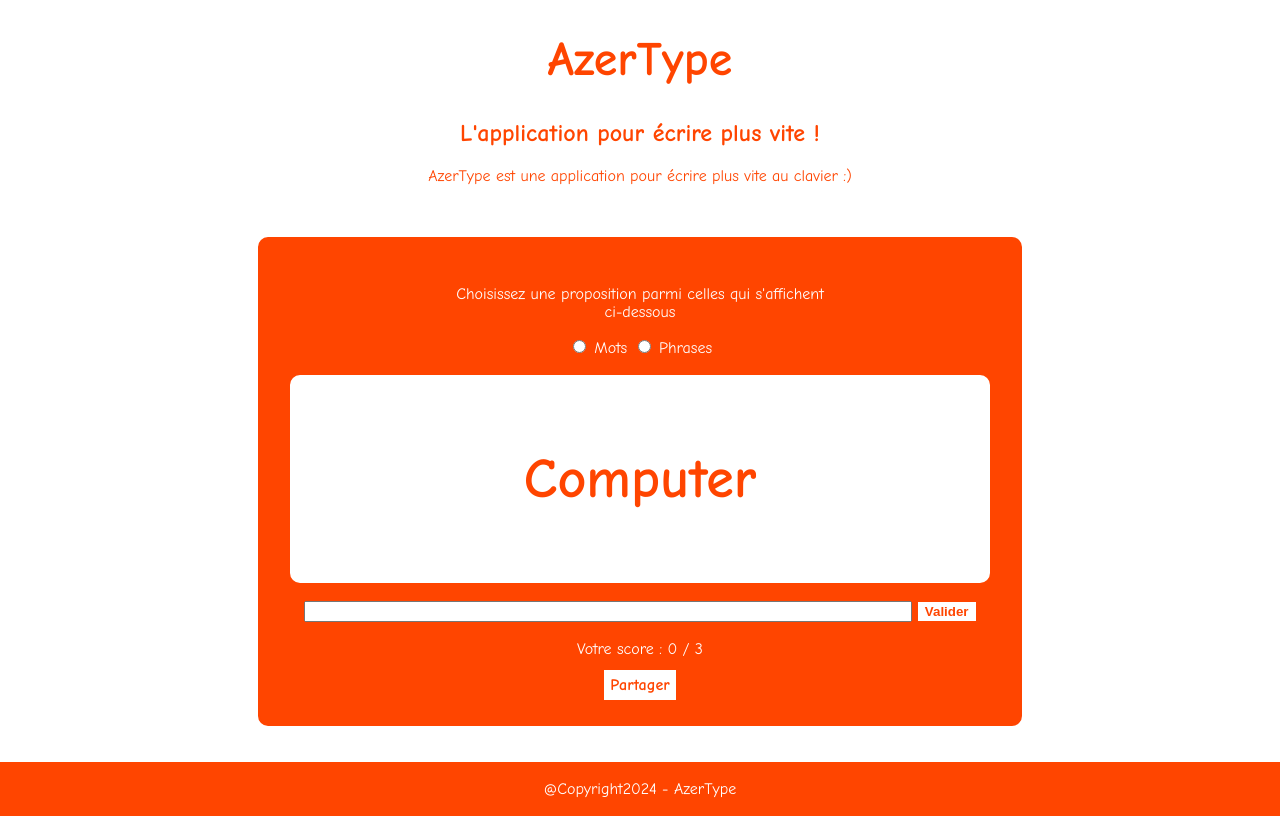
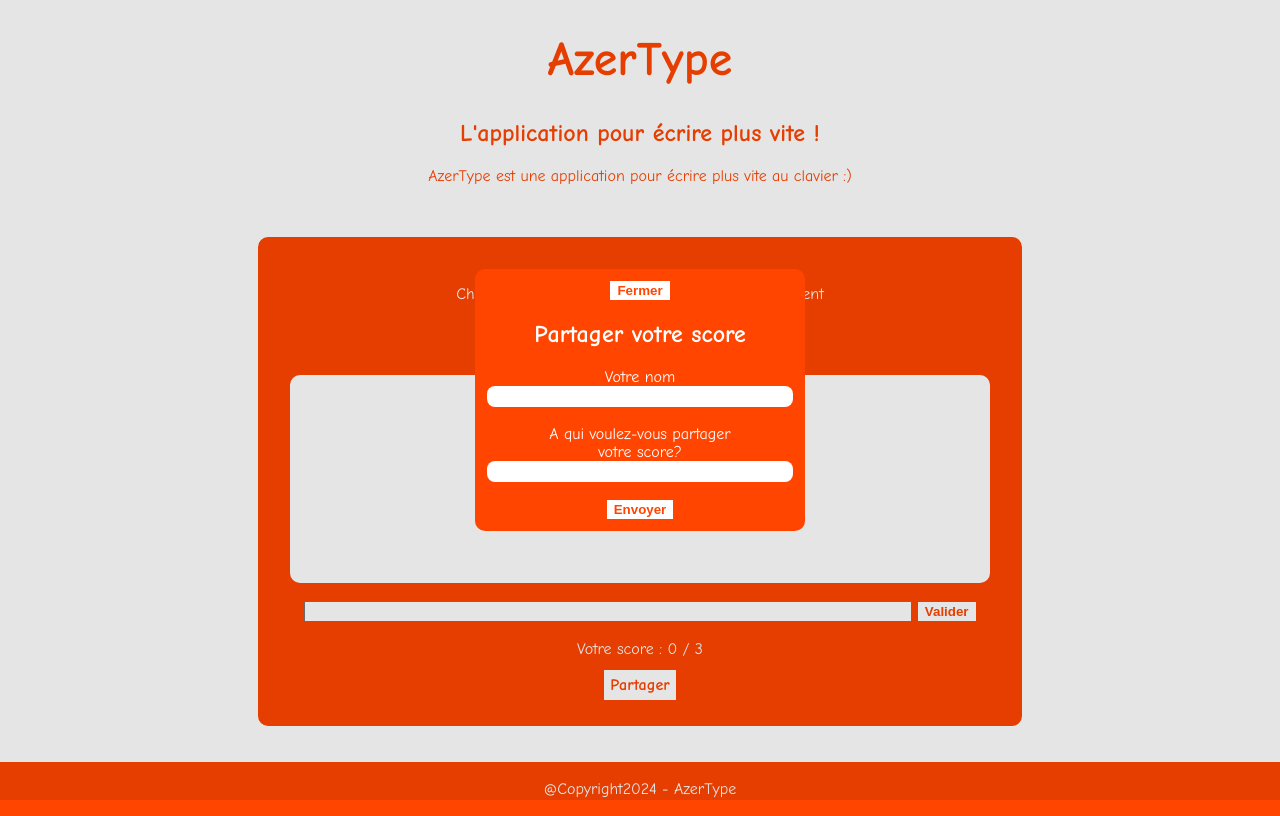
Before and after one commit to fullstackdev225/azertype, a plain HTML site: page index.html in a window 1280 px wide. Both pictures are taken after a click on the link "Partager". Drawn offline with Linux system fonts and the light colour scheme.

Commit message:
Création d'une boîte de dialog contenant un formulaire d'envoie de score

```diff
--- a/css/style.css
+++ b/css/style.css
@@ -90,3 +90,43 @@ footer{
     background-color: orangered;
     color: #fff;
 }
+
+/* style of dialog */
+
+.modal{
+    text-align: center;
+    border: 2px solid orangered;
+    background-color: orangered;
+    padding: 10px;
+    border-radius: 10px;
+}
+
+.modal h1{
+    color: #fff;
+}
+
+.modal label{
+    color: #fff;
+}
+
+.modal input{
+    width: 300px;
+    padding: 3px;
+    color: orangered;
+    font-weight: bold;
+    border-radius: 8px;
+    border-width: 0px;
+}
+
+.modal button{
+    border: 1px solid #fff;
+    background-color: #fff;
+    color: orangered;
+    font-weight: bold;
+    cursor: pointer;
+    transition: opacity 300ms;
+}
+
+.modal button:hover{
+    opacity: 0.8;
+}
--- a/index.html
+++ b/index.html
@@ -39,8 +39,26 @@
                      Votre score : <span>0</span>
                  </div><br>
 
+                 <dialog class="modal">
+                      <div class="btn-close">
+                          <button id="close-button">Fermer</button>
+                      </div>
+
+                      <h1>Partager votre score</h1>
+
+                      <form class="modal-form">
+                         <label for="user-name">Votre nom</label><br>
+                         <input type="text" name="user-name" id="user-name" required><br><br>
+
+                         <label for="user-email">A qui voulez-vous partager <br> votre score?</label><br>
+                         <input type="email" name="user-email" id="user-email" required><br><br>
+
+                         <button type="submit" id="send-button">Envoyer</button>
+                      </form>
+                 </dialog>
+
                  <div class="share-area">
-                    <a href="#">Partager</a>
+                    <a href="#" id="share-button">Partager</a>
                  </div>
             </section>
          </main><br><br>
--- a/js/script.js
+++ b/js/script.js
@@ -66,5 +66,21 @@ function startGame(){
         displayProposition(proposition[i]);
     });
 
+    //opening dialog...
+    const shareButton = document.getElementById("share-button");
+    const modal = document.querySelector(".modal");
+
+    shareButton.addEventListener("click", () => {
+        modal.showModal();
+    });
+
+    //closing dialog...
+    const closeButton = document.getElementById("close-button");
+    closeButton.addEventListener("click", () => {
+        modal.close();
+    });
+
+
+
     displayScore(score, totalScore);
 }
```
